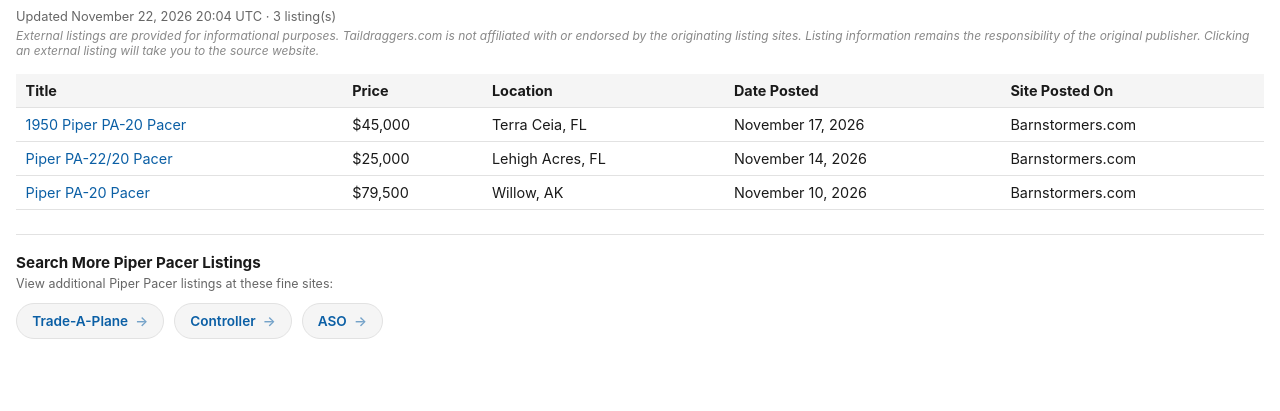
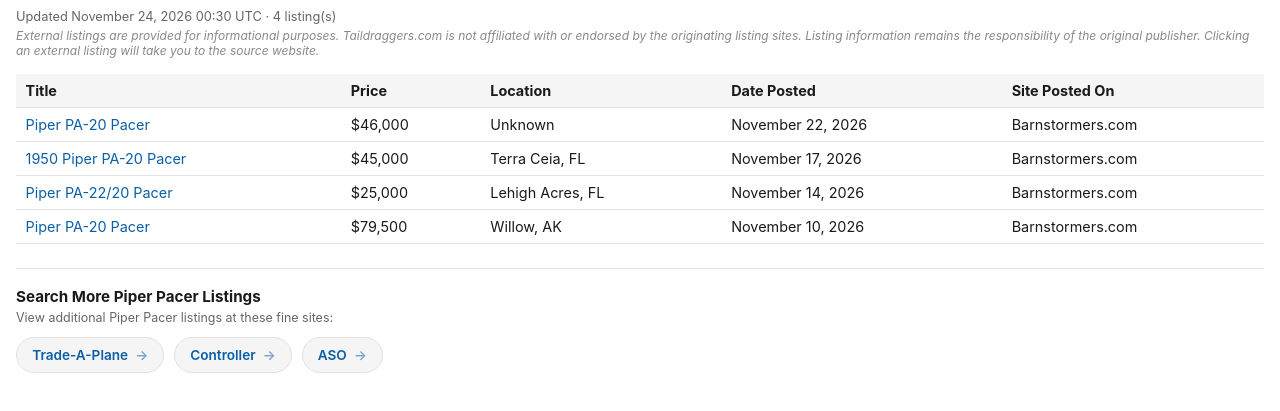
Before and after one commit to taildraggers/piper-pacer-for-sale, a plain HTML site: page docs/index.html in a window 1280 px wide. Shown: the part 43-454 px from the top of the page. Drawn offline with Linux system fonts and the light colour scheme.

Commit message:
Update Piper Pacer listings (2026-11-24)

```diff
--- a/docs/index.html
+++ b/docs/index.html
@@ -76,13 +76,14 @@
 </head>
 <body>
   <h1>Other Piper Pacer Ads on the Web</h1>
-  <div class="updated">Updated November 22, 2026 20:04 UTC &middot; 3 listing(s)</div>
+  <div class="updated">Updated November 24, 2026 00:30 UTC &middot; 4 listing(s)</div>
   <div class="disclaimer">External listings are provided for informational purposes. Taildraggers.com is not affiliated with or endorsed by the originating listing sites. Listing information remains the responsibility of the original publisher. Clicking an external listing will take you to the source website.</div>
   <table>
     <thead>
       <tr><th>Title</th><th>Price</th><th>Location</th><th>Date Posted</th><th>Site Posted On</th></tr>
     </thead>
     <tbody>
+        <tr><td><a href="https://www.barnstormers.com/classified-2085158-Piper-PA-20.html" target="_blank" rel="noopener noreferrer">Piper PA-20 Pacer</a></td><td>$46,000</td><td>Unknown</td><td>November 22, 2026</td><td>Barnstormers.com</td></tr>
         <tr><td><a href="https://www.barnstormers.com/classified-2084300-1950-Piper-PA-20-Pacer-–-135HP.html" target="_blank" rel="noopener noreferrer">1950 Piper PA-20 Pacer</a></td><td>$45,000</td><td>Terra Ceia, FL</td><td>November 17, 2026</td><td>Barnstormers.com</td></tr>
         <tr><td><a href="https://www.barnstormers.com/classified-2078078-PA22-20-150-HP-projects-PLUS.html" target="_blank" rel="noopener noreferrer">Piper PA-22/20 Pacer</a></td><td>$25,000</td><td>Lehigh Acres, FL</td><td>November 14, 2026</td><td>Barnstormers.com</td></tr>
         <tr><td><a href="https://www.barnstormers.com/classified-2064549-Piper-PA-20-Pacer-—-160-HP.html" target="_blank" rel="noopener noreferrer">Piper PA-20 Pacer</a></td><td>$79,500</td><td>Willow, AK</td><td>November 10, 2026</td><td>Barnstormers.com</td></tr>
```
